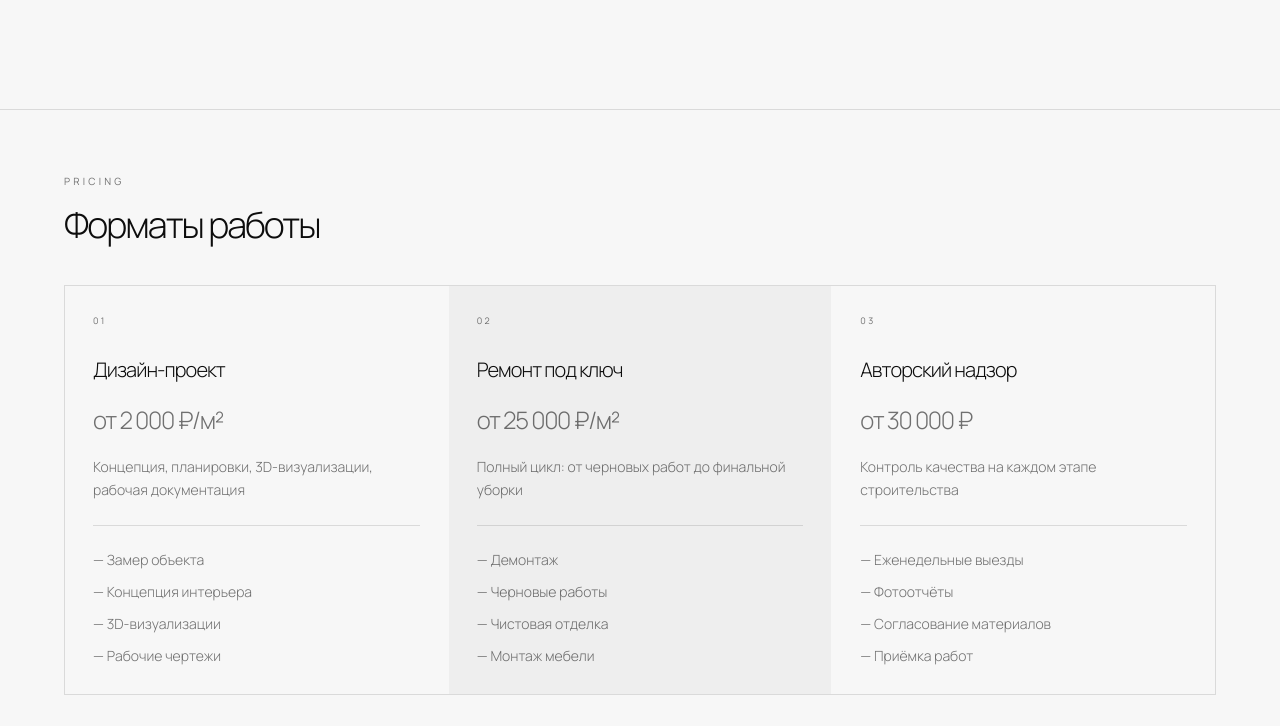
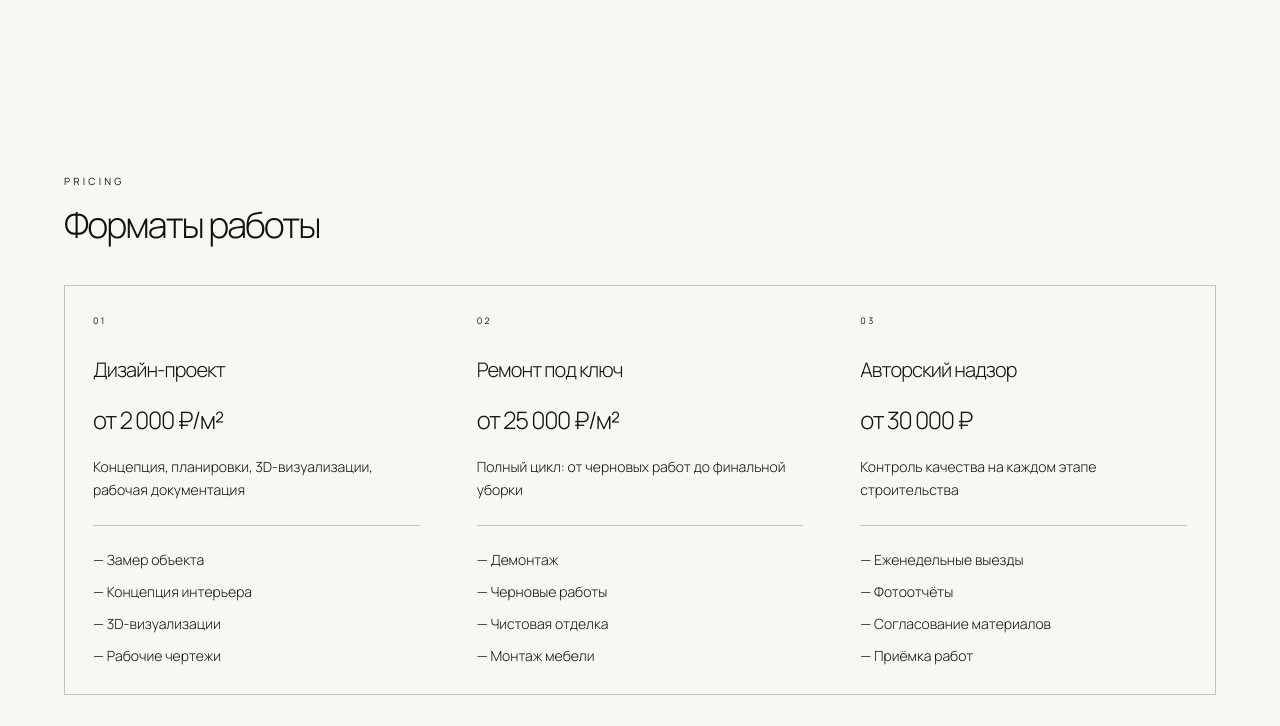
Before and after one commit to artrubinchik/DERZAi, a Next.js app: page / in a window 1280 px wide. Shown: the part 2037-2763 px from the top of the page. Built offline with nearby package versions, Linux system fonts and the light colour scheme; no server answers.

Commit message:
Refactor CSS variables and clean up styles
Updated background and text color variables for light and dark themes, and removed unused styles.

```diff
--- a/app/globals.css
+++ b/app/globals.css
@@ -3,33 +3,19 @@
 @tailwind utilities;
 
 :root {
-  --bg-main: #f7f7f7;
-  --bg-soft: #eeeeeb;
-  --bg-dark: #0d0d0d;
-  --bg-card: rgba(0, 0, 0, 0.035);
-
+  --bg-main: #f7f5ef;
+  --bg-soft: #f7f5ef;
   --text-main: #0d0d0d;
   --text-muted: rgba(13, 13, 13, 0.58);
-
-  --line: rgba(13, 13, 13, 0.12);
-
-  --button-border: rgba(13, 13, 13, 0.24);
-
-  --transition: 0.35s ease;
+  --line: rgba(13, 13, 13, 0.22);
 }
 
 .dark-theme {
   --bg-main: #0d0d0d;
-  --bg-soft: #151515;
-  --bg-dark: #0d0d0d;
-  --bg-card: rgba(255, 255, 255, 0.035);
-
-  --text-main: #f7f7f7;
-  --text-muted: rgba(247, 247, 247, 0.58);
-
-  --line: rgba(247, 247, 247, 0.12);
-
-  --button-border: rgba(247, 247, 247, 0.28);
+  --bg-soft: #0d0d0d;
+  --text-main: #f7f5ef;
+  --text-muted: rgba(247, 245, 239, 0.58);
+  --line: rgba(247, 245, 239, 0.22);
 }
 
 html {
@@ -38,123 +24,25 @@ html {
 
 body {
   margin: 0;
-  overflow-x: hidden;
   background: var(--bg-main);
   color: var(--text-main);
   font-family: Inter, ui-sans-serif, system-ui, sans-serif;
+  overflow-x: hidden;
   -webkit-font-smoothing: antialiased;
-  text-rendering: optimizeLegibility;
-  transition: background var(--transition), color var(--transition);
+}
+
+section {
+  position: relative;
 }
 
 h1,
 h2,
 h3,
-h4,
-h5,
-h6 {
-  margin: 0;
-  color: var(--text-main);
-  font-weight: 300;
-  line-height: 0.95;
-  letter-spacing: -0.055em;
-}
-
 p {
   margin: 0;
-  color: var(--text-muted);
 }
 
 a {
   color: inherit;
   text-decoration: none;
 }
-
-.btn-minimal {
-  display: inline-flex;
-  align-items: center;
-  justify-content: center;
-  border: 1px solid var(--button-border);
-  background: transparent;
-  color: var(--text-main);
-  padding: 10px 18px;
-  font-size: 10px;
-  font-weight: 500;
-  letter-spacing: 0.22em;
-  text-transform: uppercase;
-  transition: border-color var(--transition), transform var(--transition);
-}
-
-.btn-minimal:hover {
-  border-color: var(--text-main);
-  transform: translateY(-1px);
-}
-
-.premium-card {
-  background: var(--bg-card);
-  border: 1px solid var(--line);
-  transition: border-color var(--transition), transform var(--transition);
-}
-
-.premium-card:hover {
-  border-color: rgba(0, 0, 0, 0.22);
-  transform: translateY(-2px);
-}
-
-.dark-theme .premium-card:hover {
-  border-color: rgba(255, 255, 255, 0.22);
-}
-
-.section-dark,
-.section-soft {
-  position: relative;
-  background: var(--bg-main);
-  color: var(--text-main);
-}
-
-section::after {
-  content: "";
-  position: absolute;
-  left: 0;
-  right: 0;
-  bottom: 0;
-  height: 1px;
-  background: var(--line);
-}
-
-.text-main {
-  color: var(--text-main);
-}
-
-.text-muted {
-  color: var(--text-muted);
-}
-
-body::before {
-  content: "";
-  position: fixed;
-  inset: 0;
-  pointer-events: none;
-  background-image:
-    linear-gradient(rgba(0,0,0,0.025) 1px, transparent 1px),
-    linear-gradient(90deg, rgba(0,0,0,0.025) 1px, transparent 1px);
-  background-size: 120px 120px;
-  opacity: 0.32;
-  z-index: -1;
-}
-
-.dark-theme body::before {
-  background-image:
-    linear-gradient(rgba(255,255,255,0.025) 1px, transparent 1px),
-    linear-gradient(90deg, rgba(255,255,255,0.025) 1px, transparent 1px);
-}
-
-::selection {
-  background: rgba(0,0,0,0.12);
-  color: black;
-}
-
-.dark-theme ::selection {
-  background: rgba(255,255,255,0.16);
-  color: white;
-}
```
